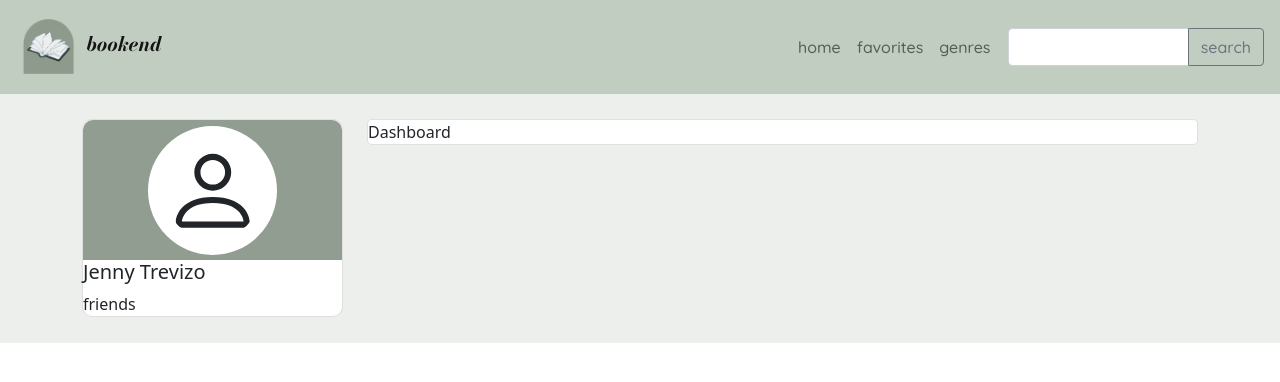
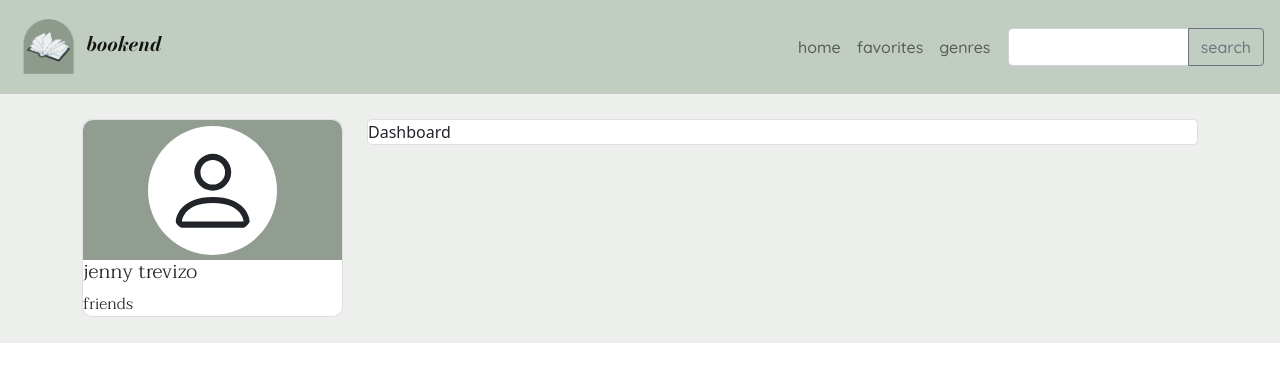
Before and after one commit to jtrevz/bookend, a React (Create React App) app in the folder client/: page /home in a window 1280 px wide. Shown: the top 382 px of the page. Built offline with nearby package versions, Linux system fonts and the light colour scheme.

Commit message:
dashboard/user:picture

```diff
--- a/client/src/pages/Dashboard/index.js
+++ b/client/src/pages/Dashboard/index.js
@@ -21,7 +21,7 @@ function Dashboard() {
                   <path d="M8 8a3 3 0 1 0 0-6 3 3 0 0 0 0 6zm2-3a2 2 0 1 1-4 0 2 2 0 0 1 4 0zm4 8c0 1-1 1-1 1H3s-1 0-1-1 1-4 6-4 6 3 6 4zm-1-.004c-.001-.246-.154-.986-.832-1.664C11.516 10.68 10.289 10 8 10c-2.29 0-3.516.68-4.168 1.332-.678.678-.83 1.418-.832 1.664h10z" />
                 </svg>
               </div>
-              <Card.Title>Jenny Trevizo</Card.Title>
+              <Card.Title>jenny trevizo</Card.Title>
               <Card.Text>friends</Card.Text>
             </Card>
           </Col>
--- a/client/src/pages/Dashboard/style.css
+++ b/client/src/pages/Dashboard/style.css
@@ -17,6 +17,7 @@
 
 .userCard {
   border-radius: 10px;
+  font-family: "Taviraj", serif;
 }
 
 .userImg {
```
